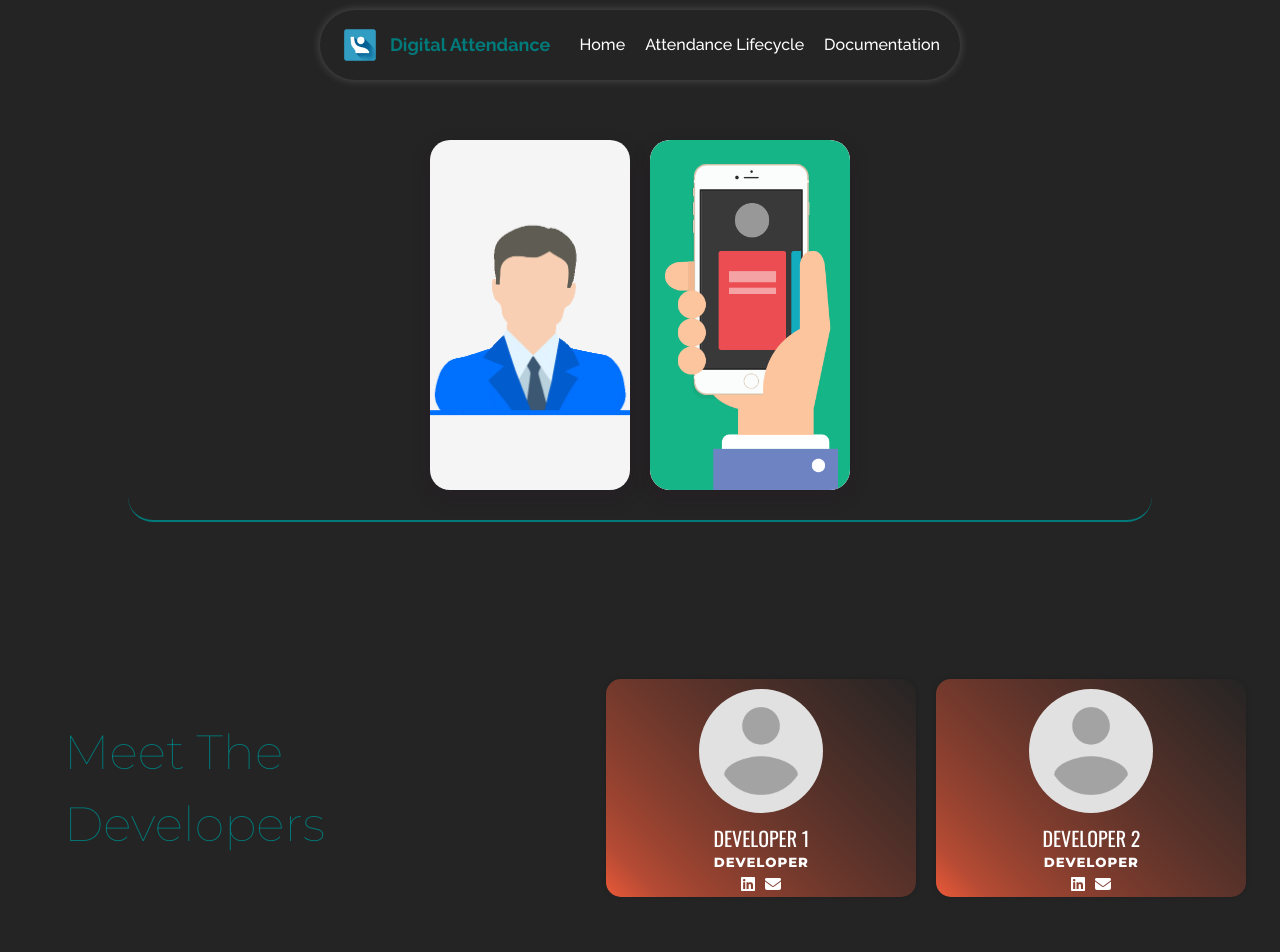
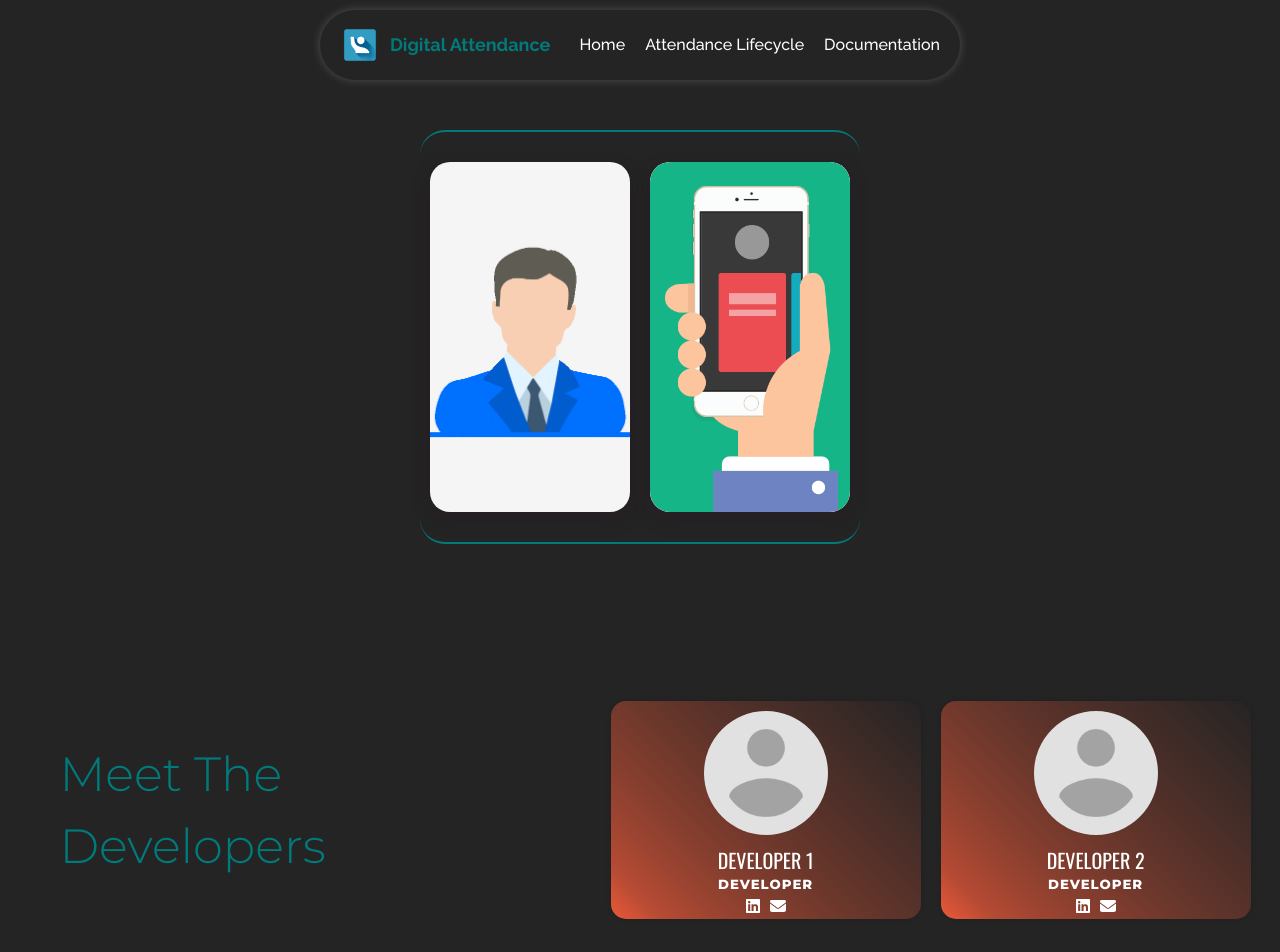
Before and after one commit to Digital-Attendance/digital-attendance-site, a React (Vite) app: page /docs in a window 1280 px wide. Shown: the top 952 px of the page. Built offline with nearby package versions, Linux system fonts and the light colour scheme.

Commit message:
updated card container and Stack background color

```diff
--- a/src/components/InfoCards.jsx
+++ b/src/components/InfoCards.jsx
@@ -1,9 +1,9 @@
 import React from "react";
-import "../styles/InfoCards.css";
+import { Link } from "react-router-dom";
 
-import { Link } from "react-router-dom";
 import faceGif from "../assets/facescan.gif"
 import tutorialGif from "../assets/tutorial.gif";
+import "../styles/InfoCards.css";
 
 
 
@@ -38,6 +38,7 @@ const InfoCards = () => {
         description="Get started in simple steps."
         linkTo="/tutorial"
       />
+
     </div>
   );
 };
--- a/src/styles/InfoCards.css
+++ b/src/styles/InfoCards.css
@@ -3,10 +3,12 @@
     justify-content: center;
     align-items: center;
     margin-top: 50px;
+    padding-top: 20px;
     padding-bottom: 20px;
+    border-top: 2px solid #007a7a;
     border-bottom: 2px solid #007a7a;
     border-radius: 25px;
-    width: 80%;
+    /* width: 80%; */
    }
 
    .card {
--- a/src/styles/StackSection.css
+++ b/src/styles/StackSection.css
@@ -103,7 +103,7 @@
 
 .typo {
   font-size: 3rem;
-  font-weight: 100;
+  font-weight: 300;
   font-family: "Montserrat", sans-serif;
 }
 
@@ -118,7 +118,7 @@
 }
 
 .developers:hover {
-  background: linear-gradient(45deg, #004d4d, 1%, transparent);
+  background: linear-gradient(-45deg, #004d4d, transparent);
   color: white;
 }
 
@@ -141,11 +141,11 @@
 }
 
 .info-1:hover {
-  background: linear-gradient(45deg, #EB5939, transparent);
+  background: linear-gradient(-45deg, #EB5939, transparent);
   color: white;
 }
 .info-2:hover {
-  background: linear-gradient(-45deg, #004d4d, transparent);
+  background: linear-gradient(135deg, #004d4d, transparent);
   color: white;
 }
 
```
